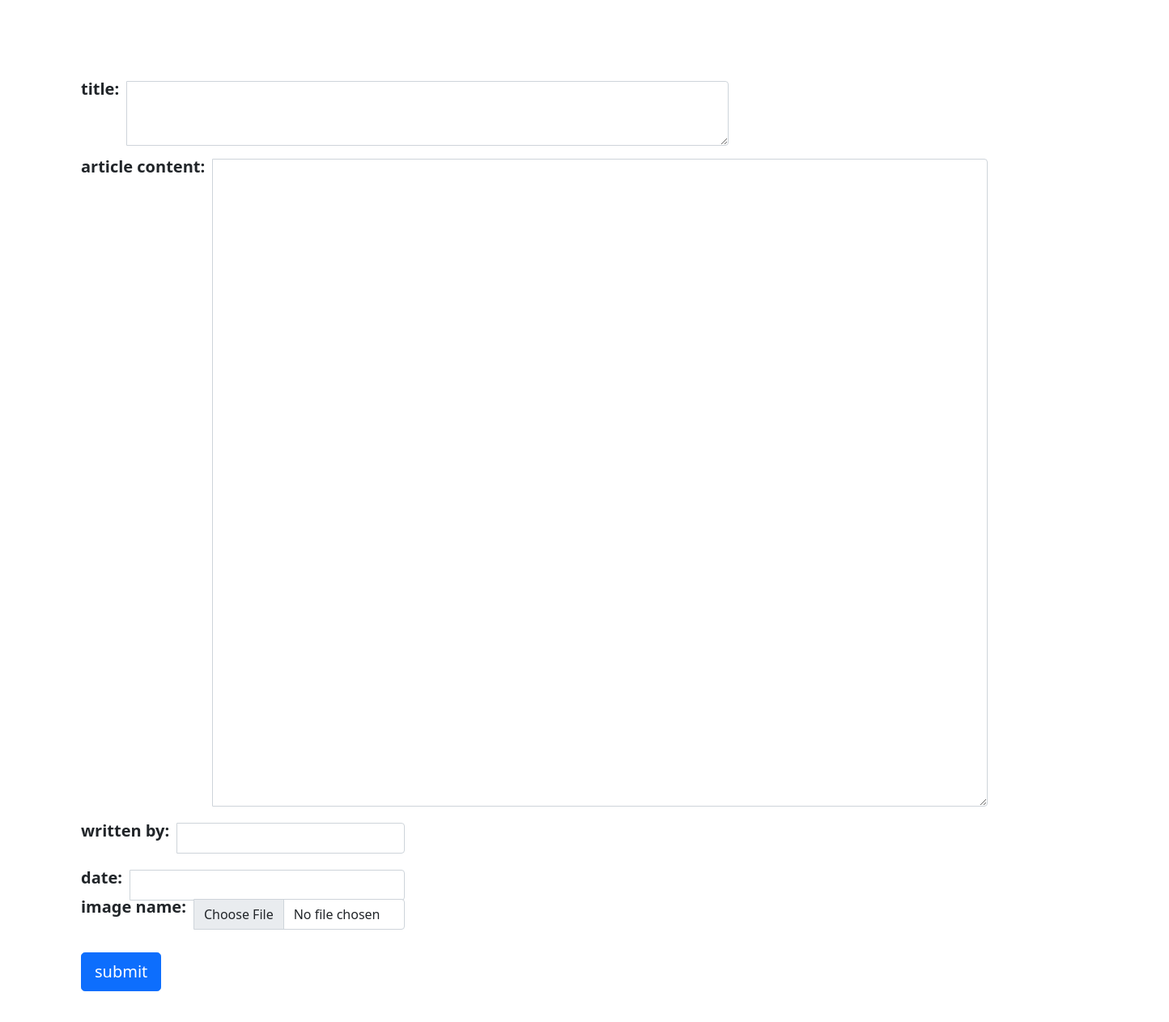
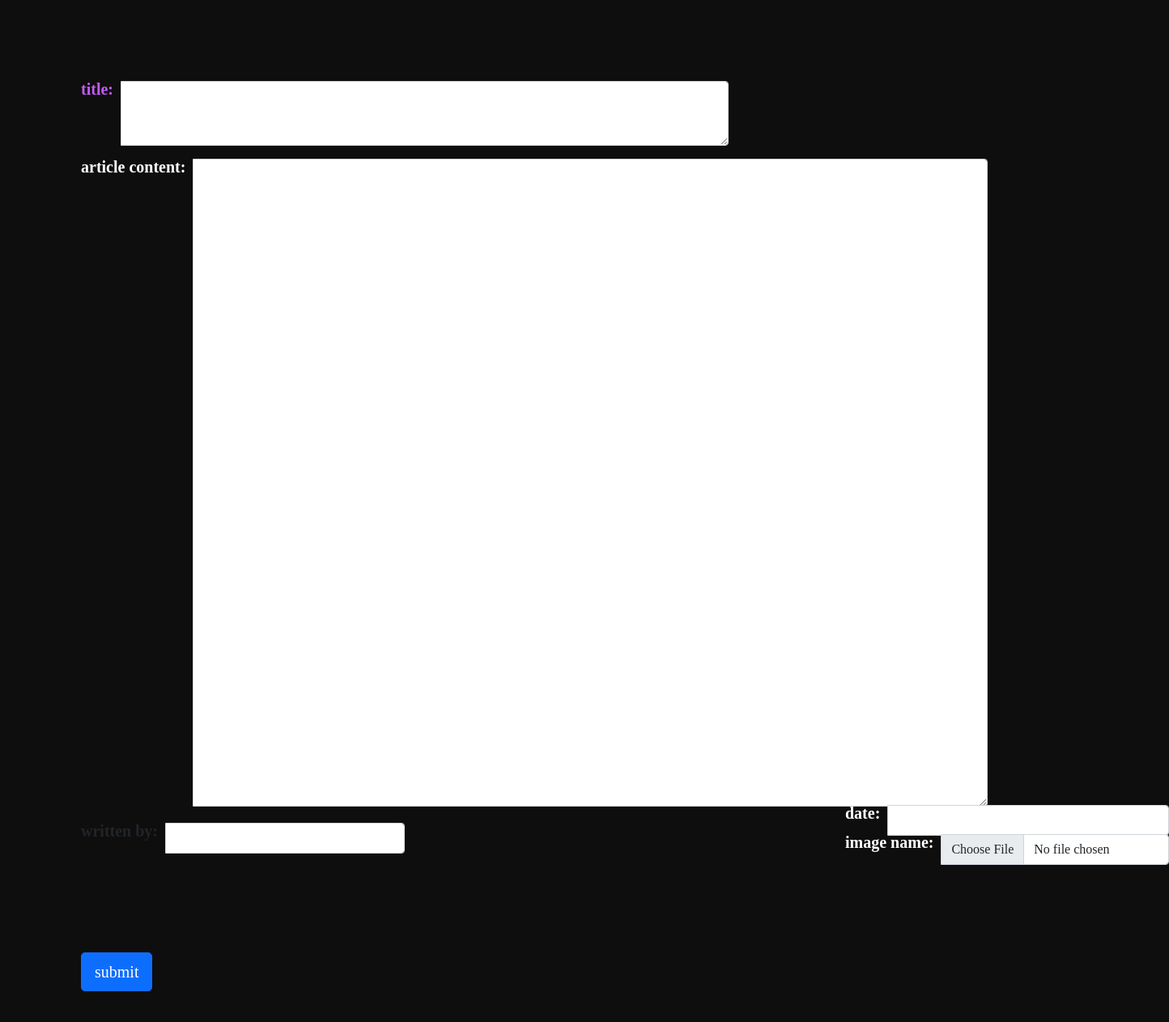
Before and after one commit to Akhilchary/compendium, a React (Create React App) app in the folder frontend/: page /write in a window 1280 px wide. Shown: the top 1262 px of the page at 81% size, 1444 px wide, since content can reach past the window. Built offline with nearby package versions, Linux system fonts and the light colour scheme.

Commit message:
Update Articles.css

```diff
--- a/frontend/src/pages/Articles/Articles.css
+++ b/frontend/src/pages/Articles/Articles.css
@@ -1,4 +1,41 @@
+body{
+    background-color: #0E0E0E;
+    font-family: rubik;
+}
 .con{
-    position: absolute;
+    position: relative;
     top: 300px;
+    margin: 0 200px 0 100px;
 }
+.title{
+    color: #C55AF6;
+    font-size: 50px;
+}
+.date{
+    color: white;
+    font-size: 22px;
+    position: relative;
+    left: 80%;
+    bottom: 80px;
+}
+.content{
+    color: white;
+    font-size: 22px;
+    line-height: 40px;
+}
+.writtenby{
+    color: white;
+    position: relative;
+    top: 200px;
+    font-size: 25px;
+}
+.skill-row{
+    text-align: left;
+    word-spacing: 5px;
+    text-align:justify;
+}
+.img{
+    float: left;
+    margin-right: 100px;
+    margin-bottom: 100px;
+}
```
